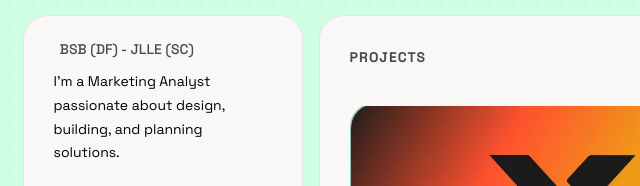
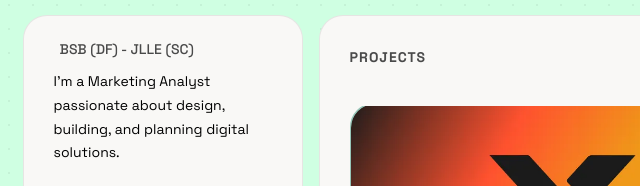
Before and after one commit to caiopestana/site-portfolio, a plain HTML site: page index.html in a window 1280 px wide. Shown: the part 151-337 px from the top of the page, 3-643 px from the left. Drawn offline with Linux system fonts and the light colour scheme; no server answers; some icons are missing.

Commit message:
content: add 'digitais' to sidebar bio intro text

```diff
--- a/index.html
+++ b/index.html
@@ -102,8 +102,8 @@
                             <p class="location-text">
                                 <i class="ph ph-map-pin"></i> BSB (DF) - JLLE (SC)
                             </p>
-                            <p class="text-content" style="margin-top: 12px; margin-bottom: 0;" data-pt="Sou um Analista de Marketing apaixonado por design, construir e planejar soluções." data-en="I'm a Marketing Analyst passionate about design, building, and planning solutions.">
-                                Sou um Analista de Marketing apaixonado por design, construir e planejar soluções.
+                            <p class="text-content" style="margin-top: 12px; margin-bottom: 0;" data-pt="Sou um Analista de Marketing apaixonado por design, construir e planejar soluções digitais." data-en="I'm a Marketing Analyst passionate about design, building, and planning digital solutions.">
+                                Sou um Analista de Marketing apaixonado por design, construir e planejar soluções digitais.
                             </p>
                         </section>
 
```
